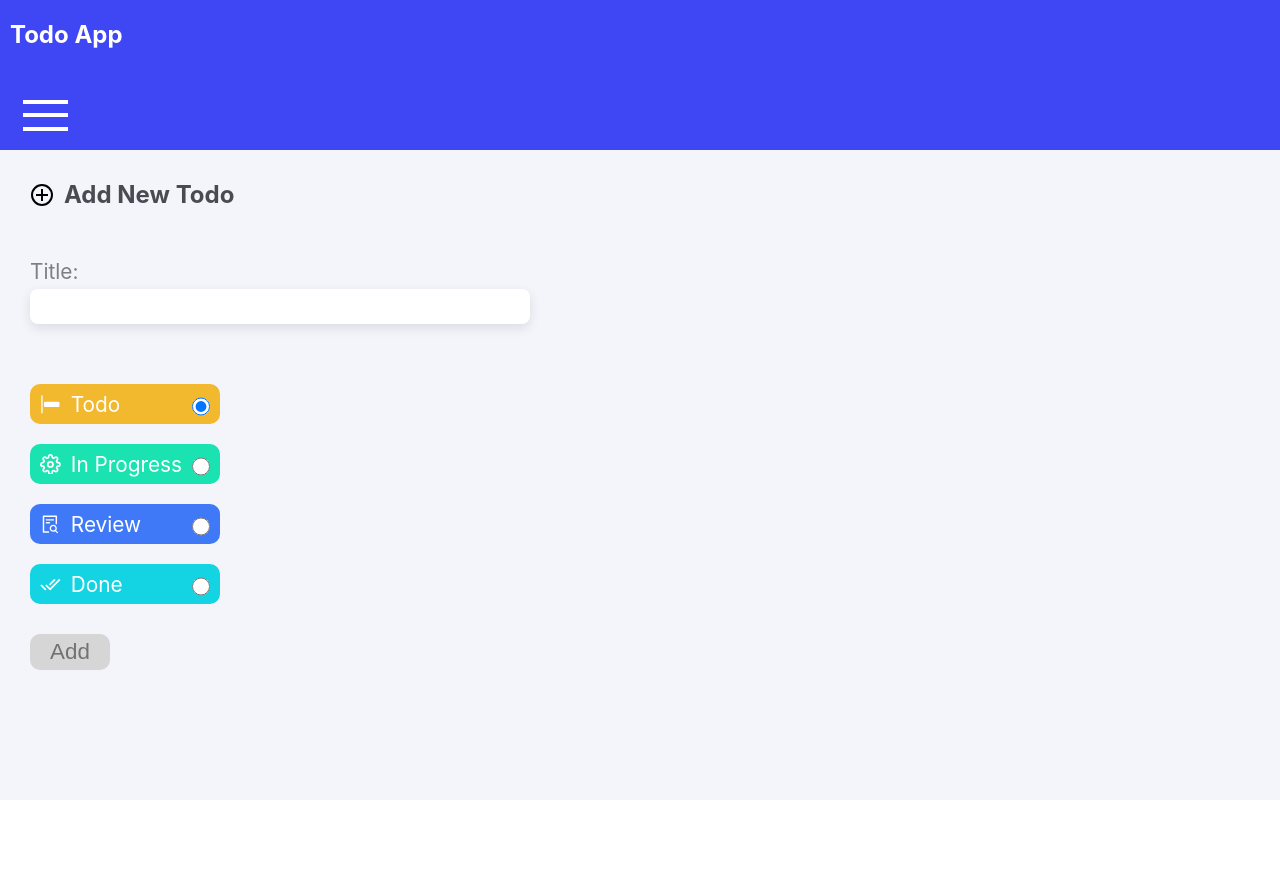
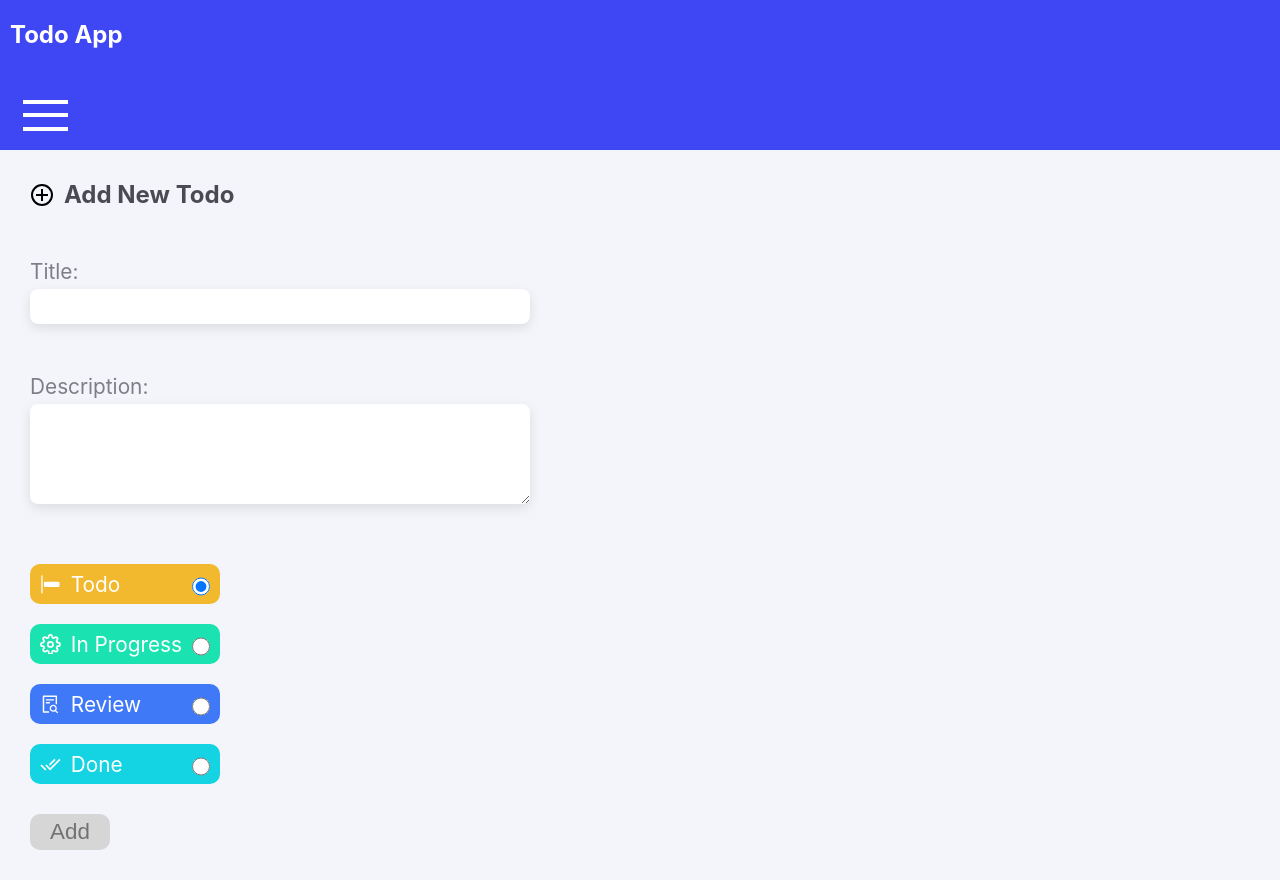
Before and after one commit to MohammadAliPk/Todo-App, a Next.js app: page /add-todo in a window 1280 px wide. Before the commit the page ends 800 px from the top, so only its background shows below. Built offline with nearby package versions, Linux system fonts and the light colour scheme; no server answers; sample sign-in values are in the browser's storage.

Commit message:
Description part added to todo list

```diff
--- a/components/modules/Tasks.js
+++ b/components/modules/Tasks.js
@@ -16,6 +16,9 @@ function Tasks({ data, next, back, fetchTodos }) {
                     <span className={i.status}></span>
                     <RiMastodonLine />
                     <h4>{i.title}</h4>
+                    <div className="description">
+                        {i.description}
+                    </div>
                     <div>
                         {back ? <button className="button-back" onClick={() => changeStatus(i._id, back)}><BiLeftArrow /> Back</button> : null}
                         {next ? <button className="button-next" onClick={() => changeStatus(i._id, next)}>Next <BiRightArrow /></button> : null}
--- a/components/templates/AddTodoPage.js
+++ b/components/templates/AddTodoPage.js
@@ -15,6 +15,7 @@ function AddTodoPage() {
 
     const [title, setTitle] = useState("");
     const [status, setStatus] = useState("todo");
+    const [description, setDescription] = useState("");
 
 
     const addHandler = async () => {
@@ -22,6 +23,7 @@ function AddTodoPage() {
             const res = await axios.post("/api/todos", {
                 title: title,
                 status: status,
+                description: description
             })
             toast.success(res.data.message);
         } catch (err) {
@@ -37,6 +39,10 @@ function AddTodoPage() {
                 <div className="add-form__input--first">
                     <label htmlFor="title">Title:</label>
                     <input type="text" value={title} id="title" onChange={(e) => setTitle(e.target.value)} />
+                </div>
+                <div className="add-form__input--first">
+                    <label htmlFor="description">Description:</label>
+                    <textarea id="description" onChange={(e) => setDescription(e.target.value)} />
                 </div>
                 <div className="add-form__input--second">
                     <RadioButton
@@ -70,7 +76,7 @@ function AddTodoPage() {
                 </div>
                 <button onClick={addHandler}>Add</button>
             </div>
-        </div>
+        </div >
     )
 }
 
--- a/models/User.js
+++ b/models/User.js
@@ -19,6 +19,7 @@ const userSchema = new Schema({
         {
             title: String,
             status: String,
+            description: String
         }
     ],
     createdAt: {
--- a/pages/api/todos.js
+++ b/pages/api/todos.js
@@ -29,13 +29,13 @@ async function handler(req, res) {
 
 
     if (req.method == "POST") {
-        const { title, status } = req.body;
+        const { title, status, description } = req.body;
 
-        if (!title || !status) {
+        if (!title || !status || !description) {
             return res.status(422).json({ status: "Failed", message: "Please enter valid data" });
         }
 
-        user.todos.push({ title, status });
+        user.todos.push({ title, status, description });
         user.save();
 
         res.status(200).json({
@@ -49,7 +49,6 @@ async function handler(req, res) {
 
     } else if (req.method == "PATCH") {
         const { id, status } = req.body;
-        console.log(id, status);
 
         if (!id || !status) return res.status(422).json({ status: "Failed", message: "Please enter valid data" });
 
--- a/styles/globals.css
+++ b/styles/globals.css
@@ -170,7 +170,8 @@ label {
   font-size: 1.3rem;
 }
 
-input {
+input,
+textarea {
   border: none;
   border-radius: 8px;
   margin-top: 5px;
@@ -182,6 +183,10 @@ input {
   height: 35px;
   outline: none;
   max-width: 500px;
+}
+
+textarea {
+  height: 100px;
 }
 
 .add-form__input--second {
@@ -386,6 +391,16 @@ button {
   color: #e5a000;
 }
 
+.description {
+  color: #494a52;
+  display: inline-block !important;
+  font-size: 14px !important;
+  width: 250px !important;
+  overflow: hidden !important;
+  white-space: nowrap !important;
+  text-overflow: ellipsis;
+}
+
 .signin-form {
   display: flex;
   flex-direction: column;
```
